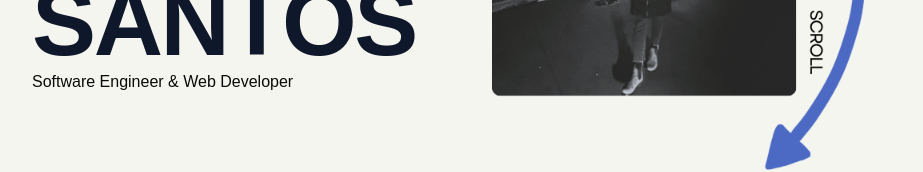
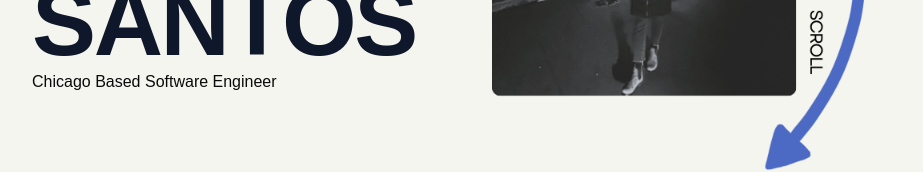
Before and after one commit to dfayesantos/my-portfolio, a Next.js app: page / in a window 1280 px wide. Shown: the part 578-750 px from the top of the page, without its empty margins (176-1099 px from the left). Built offline with nearby package versions, Linux system fonts and the light colour scheme.

Commit message:
Change heading 2 text

```diff
--- a/app/components/Home.tsx
+++ b/app/components/Home.tsx
@@ -9,7 +9,7 @@ export default function Home() {
         {/* Text column */}
         <div className="text-center md:text-left order-1 md:order-none">
           <h1 className="text-6xl md:text-8xl font-extrabold tracking-tight text-slate-900">DIANNE<br/>SANTOS</h1>
-          <h2>Software Engineer &amp; Web Developer</h2>
+          <h2>Chicago Based Software Engineer</h2>
         </div>
         {/* Text column */}
         <div className="flex items-center justify-center order-2 md:order-none">
```
